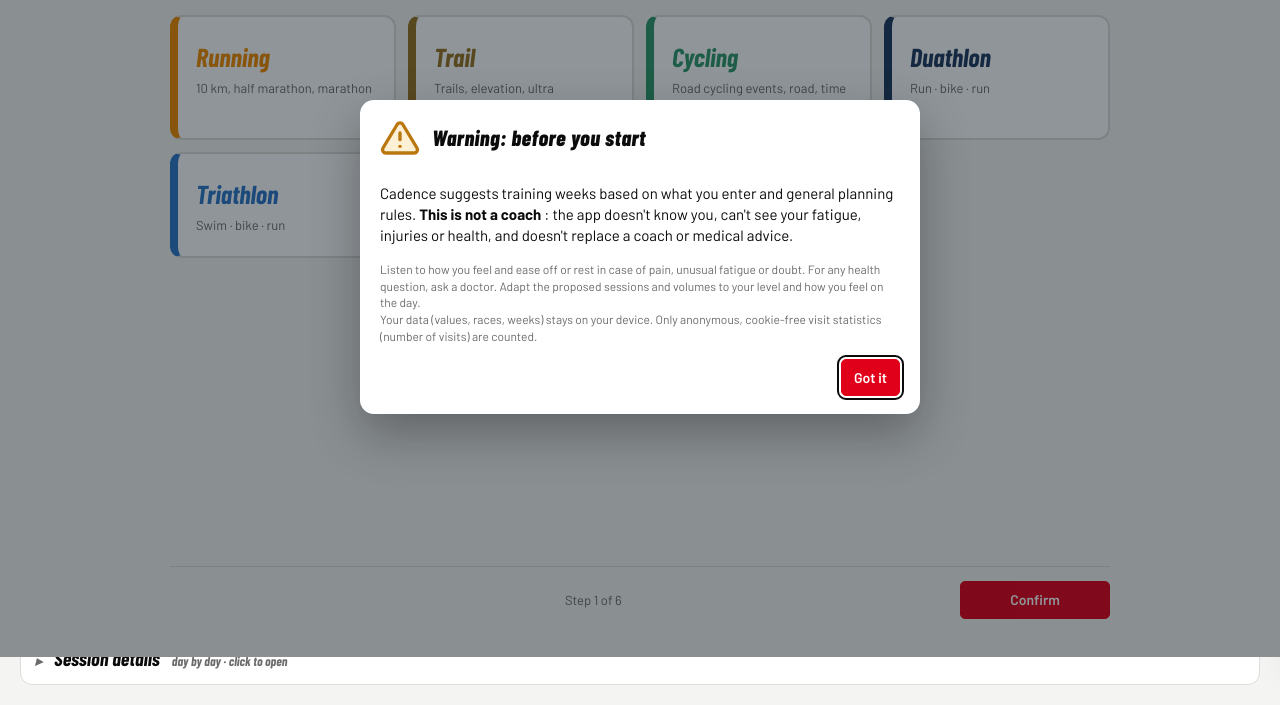
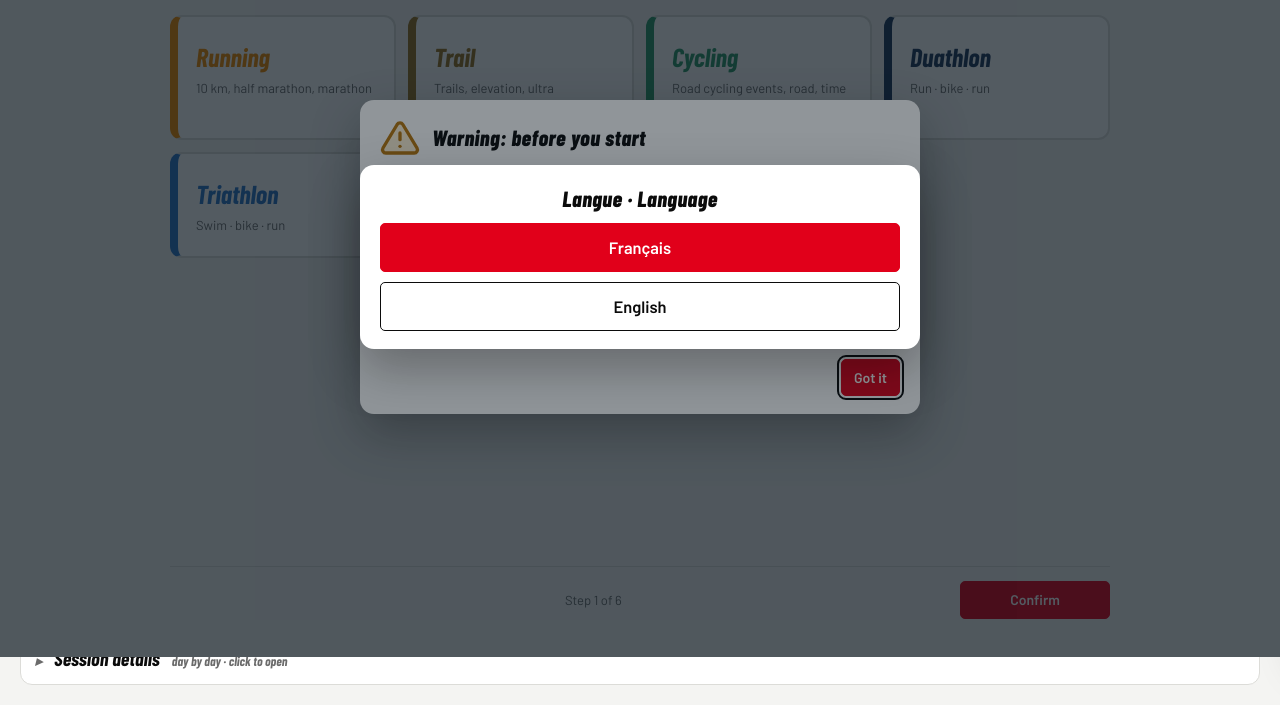
Before and after one commit to htestaniere/Cadence, a website: page index.html in a window 1280 px wide. Shown: the part 143-848 px from the top of the page. Drawn offline with Linux system fonts and the light colour scheme.

Commit message:
ajout du choix de la langue a l'ouverture

```diff
--- a/index.html
+++ b/index.html
@@ -680,6 +680,11 @@ body.locked #updBtn{opacity:.4;cursor:not-allowed}
 <div class="ctx" id="ctxMenu" hidden role="menu"></div>
 <div id="tspot" hidden></div>
 <div id="tcoach" class="tuto" hidden role="dialog" aria-live="polite" aria-labelledby="tcT"><div class="tn" id="tcN"></div><h3 id="tcT"></h3><div class="tb" id="tcB"></div><div class="tbtn"><button type="button" class="ghost" id="tcSkip">Passer</button><button type="button" id="tcNext">Suivant</button></div></div>
+<div class="dlgbg" id="langBg" style="z-index:130" hidden><div class="dlg" role="dialog" aria-modal="true" aria-labelledby="langT" style="text-align:center;align-items:stretch">
+  <h3 id="langT" style="margin:0">Langue · Language</h3>
+  <button type="button" id="langFr" style="font-size:1.1em;padding:12px">Français</button>
+  <button type="button" id="langEn" class="ghost" style="font-size:1.1em;padding:12px">English</button>
+</div></div>
 <div class="dlgbg" id="tutoBg" style="z-index:118" hidden><div class="dlg tuto" role="dialog" aria-modal="true" aria-labelledby="tutoT">
   <div class="tn" id="tutoN"></div>
   <h3 id="tutoT"></h3>
@@ -2973,6 +2978,11 @@ $("wizOpen").addEventListener("click",()=>openWiz());
   $("discOpen").addEventListener("click",show);
   let seen=false;try{seen=localStorage.getItem("gen-disc")==="1"}catch(e){}
   if(!seen)show()})();
+/* choix de la langue à la toute première ouverture */
+(function(){const bg=$("langBg");let has=false;try{has=localStorage.getItem("gen-lang")!==null}catch(e){has=true}
+  if(has)return;bg.hidden=false;
+  const pick=l=>()=>{setLang(l);bg.hidden=true};
+  $("langFr").addEventListener("click",pick("fr"));$("langEn").addEventListener("click",pick("en"))})();
 /* tutoriel de première utilisation */
 const TUTO=[
  {t:"Bienvenue dans Cadence",b:"<p>Ton plan est prêt. Voici un tour rapide de l'interface (environ une minute) pour bien t'en servir.</p><p>Tu peux quitter à tout moment avec « Passer » et le revoir plus tard depuis le menu ☰, section « Sauvegarde et autres appareils ».</p>"},
@@ -3074,7 +3084,7 @@ function tr(s){
   return lead+r+tail}
 const TRATTR=["placeholder","title","aria-label","alt"];
 function trNode(n){
-  if(n.nodeType===3){const p=n.parentNode;if(p&&(p.nodeName==="SCRIPT"||p.nodeName==="STYLE"||p.nodeName==="TEXTAREA"))return;
+  if(n.nodeType===3){const p=n.parentNode;if(p&&(p.nodeName==="SCRIPT"||p.nodeName==="STYLE"||p.nodeName==="TEXTAREA"||(p.closest&&p.closest("#langBg"))))return;
     const v=n.nodeValue;if(n.__en!==undefined&&v===n.__en)return;
     n.__fr=v;if(LANG==="en"){const t=tr(v);n.__en=t;if(t!==v)n.nodeValue=t}else n.__en=undefined;return}
   if(n.nodeType===1){const nm=n.nodeName;if(nm==="SCRIPT"||nm==="STYLE")return;
--- a/smoke.mjs
+++ b/smoke.mjs
@@ -77,6 +77,7 @@ const leftovers = async () => page.evaluate(() => {
   while ((n = w.nextNode())) {
     const p = n.parentNode.nodeName;
     if (p === "SCRIPT" || p === "STYLE" || p === "TEXTAREA") continue;
+    if (n.parentNode.closest && n.parentNode.closest("#langBg")) continue;
     const t = n.nodeValue.replace(/\s+/g, " ").trim();
     if (t && FR.test(t)) out.add(t.slice(0, 80));
   }
--- a/sw.js
+++ b/sw.js
@@ -1,5 +1,5 @@
 /* hors ligne : réseau d'abord, cache en secours */
-const CACHE="prepa-v2-85";
+const CACHE="prepa-v2-86";
 const FILES=["./","./index.html","./manifest.webmanifest","./icon-192.png","./icon-512.png","./apple-touch-icon.png","./favicon.png"];
 self.addEventListener("install",e=>{e.waitUntil(caches.open(CACHE).then(c=>c.addAll(FILES)));self.skipWaiting()});
 self.addEventListener("activate",e=>{e.waitUntil(caches.keys().then(ks=>Promise.all(ks.filter(k=>k!==CACHE).map(k=>caches.delete(k)))));self.clients.claim()});
```
Also changed, not shown: 1 other file.
